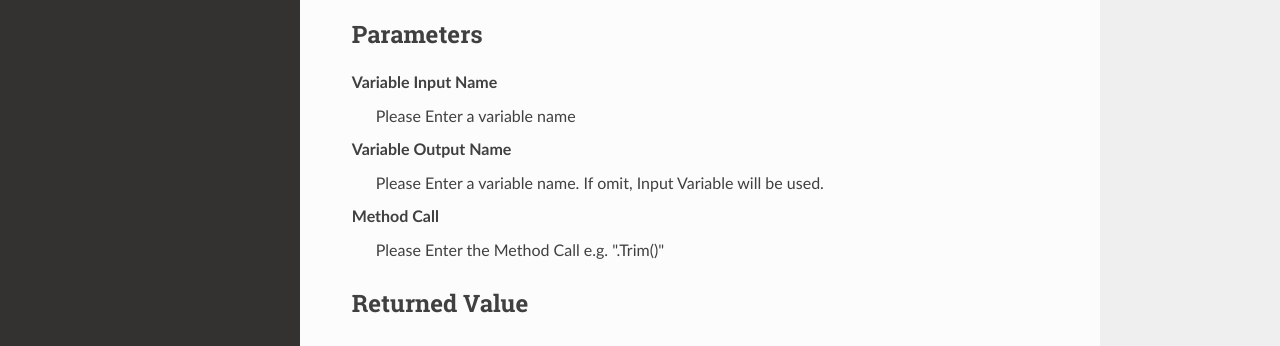
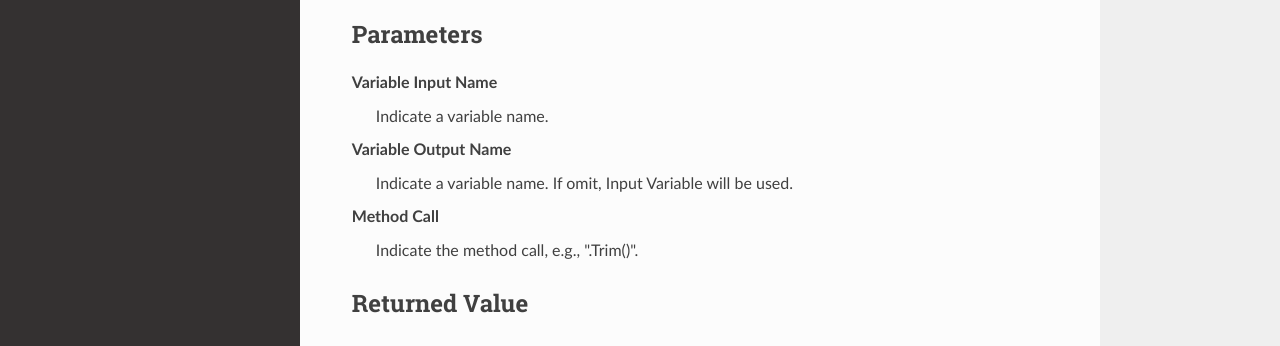
Before and after one commit to stupidmankind/BYpassDoc, a Sphinx documentation site: the page built from docs/source/commands/stringoperation.rst, in a window 1280 px wide and 1355 px high. Shown: the part 374-720 px from the top of the window. Built offline with Sphinx 7.4.7 and the Read the Docs theme 2.0.0, drawn with Linux system fonts in a browser that asks for light colours.

Commit message:
Update stringoperation.rst
Edit description

```diff
--- a/docs/source/commands/stringoperation.rst
+++ b/docs/source/commands/stringoperation.rst
@@ -8,19 +8,19 @@ String Commands
 Description
 -----------
 
-This command allows you to create string method from CSharp. Use this command when you want to modify the value of variables.  You can even use variables to modify other variables.
+This command allows you to create string method from CSharp. Use this command when you want to modify the value of variables. You can even use variables to modify other variables.
 
 Parameters
 ----------
 
 **Variable Input Name**
-	Please Enter a variable name
+	Indicate a variable name.
 
 **Variable Output Name**
-	Please Enter a variable name. If omit, Input Variable will be used.
+	Indicate a variable name. If omit, Input Variable will be used.
 
 **Method Call**
-	Please Enter the Method Call e.g. \".Trim()\"
+	Indicate the method call, e.g., \".Trim()\".
 
 
 
```
